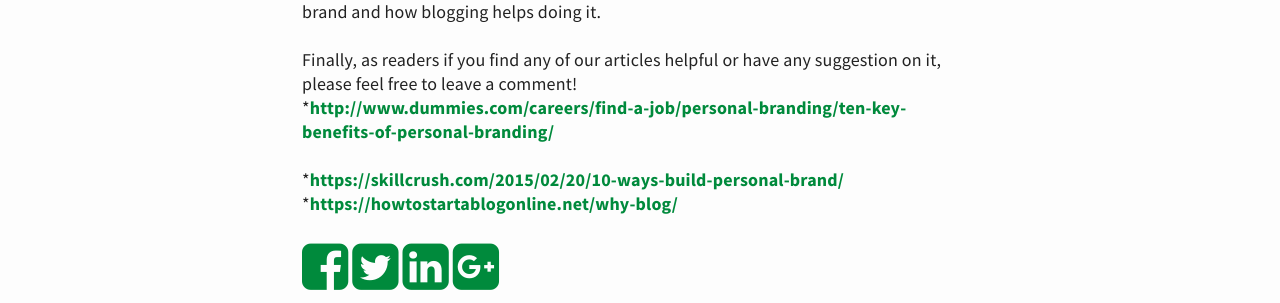
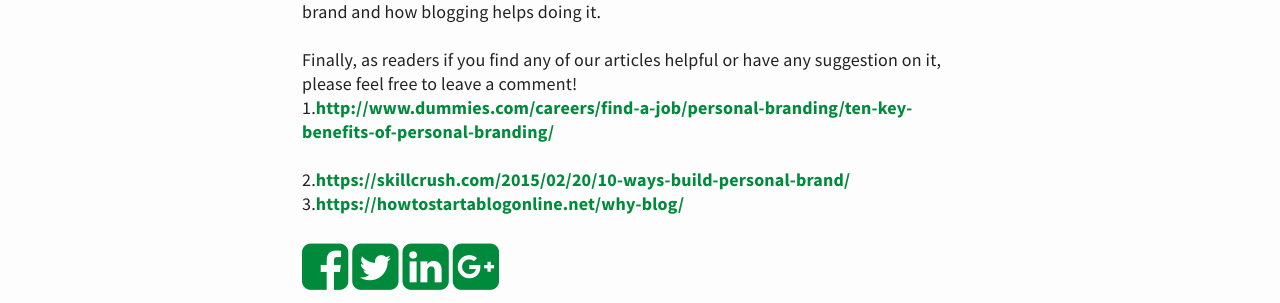
Before and after one commit to chamilc/blog, a Jekyll site: the page built from _posts/2017-07-10-Welcome-To-Life@Geveo-Blog.md, in a window 1280 px wide. Shown: the part 1185-1488 px from the top of the page. Built offline with Jekyll 4.4.1, drawn with Linux system fonts in a browser that asks for light colours; nearby versions of some CDN libraries; comment, search, counter and statistics services are not loaded.

Commit message:
Update 2017-07-10-Welcome-To-Life@Geveo-Blog.md

```diff
--- a/_posts/2017-07-10-Welcome-To-Life@Geveo-Blog.md
+++ b/_posts/2017-07-10-Welcome-To-Life@Geveo-Blog.md
@@ -10,9 +10,9 @@ We will blog just about anything. Be it technical, be it about a life experience
 We want to make blogging one of our habits. Its not only a great way improve our writing skills but also makes us more visible outside the circle we are known the best (for example: our friends, team mates). At an individual basis this helps us to build a personal brand [[1]][[2]]. A good article on why we should blog can be found at [[3]]. And of course there are plenty of articles in web explain why we should build our personal brand and how blogging helps doing it.
 
 Finally, as readers if you find any of our articles helpful or have any suggestion on it, please feel free to leave a comment!<br/>
-*[http://www.dummies.com/careers/find-a-job/personal-branding/ten-key-benefits-of-personal-branding/]<br/>
-*[https://skillcrush.com/2015/02/20/10-ways-build-personal-brand/]<br/>
-*[https://howtostartablogonline.net/why-blog/]
+1.[http://www.dummies.com/careers/find-a-job/personal-branding/ten-key-benefits-of-personal-branding/]<br/>
+2.[https://skillcrush.com/2015/02/20/10-ways-build-personal-brand/]<br/>
+3.[https://howtostartablogonline.net/why-blog/]
 
 [//]: #comments
    [Nilmani]:<https://www.linkedin.com/in/nilmanimenikge/>
```
